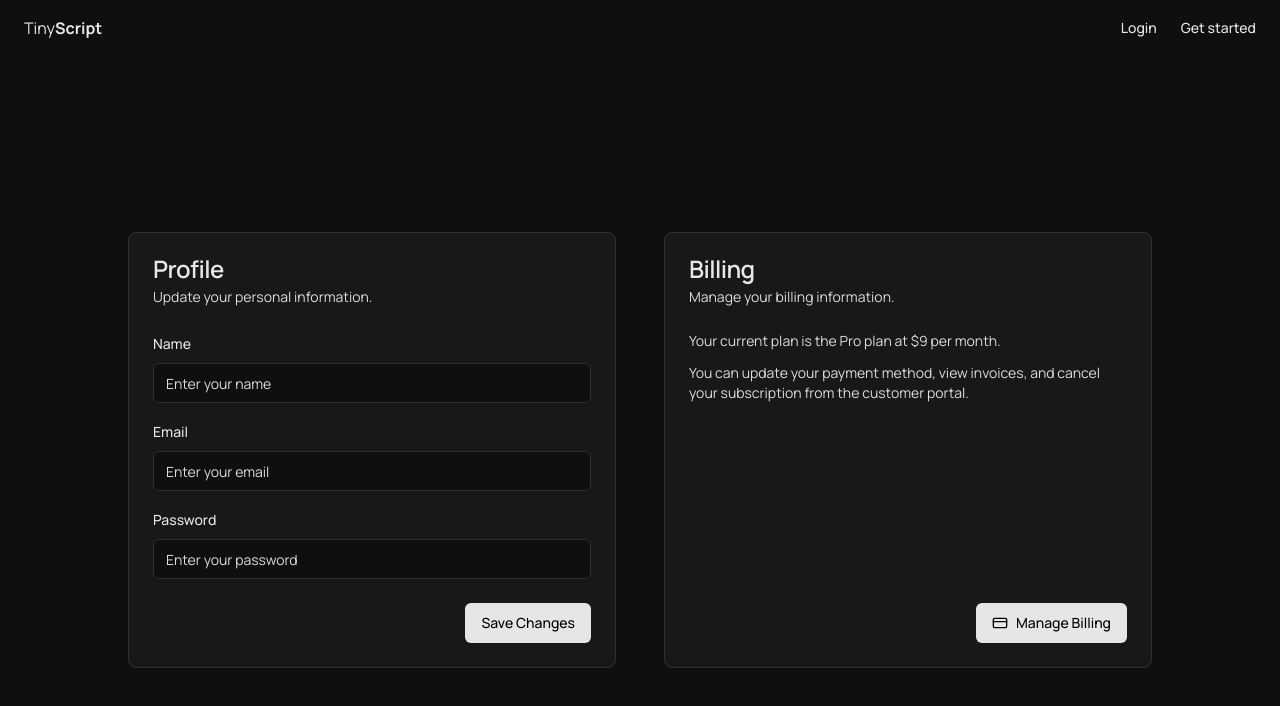
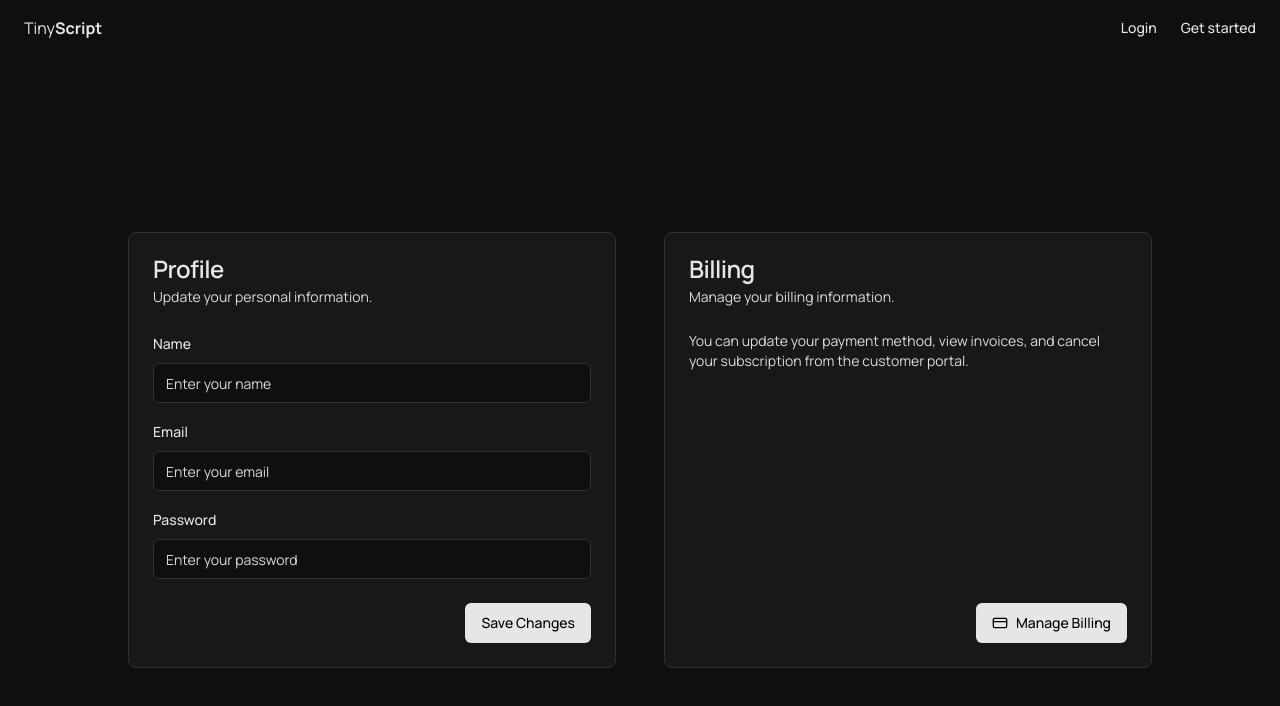
Before and after one commit to jimmyflatting/tinyscript, a Next.js app: page /account in a window 1280 px wide. Shown: the top 706 px of the page. Built offline with nearby package versions, Linux system fonts and the light colour scheme; no server answers.

Commit message:
remove 9

```diff
--- a/src/components/Account/Billing.tsx
+++ b/src/components/Account/Billing.tsx
@@ -41,9 +41,9 @@ function Billing() {
         </CardHeader>
         <CardContent className="space-y-4">
           <div className="space-y-2">
-            <div className="text-sm text-muted-foreground mb-3">
+            {/* <div className="text-sm text-muted-foreground mb-3">
               Your current plan is the Pro plan at $9 per month.
-            </div>
+            </div> */}
             <div className="text-sm text-muted-foreground">
               You can update your payment method, view invoices, and cancel your
               subscription from the customer portal.
```
